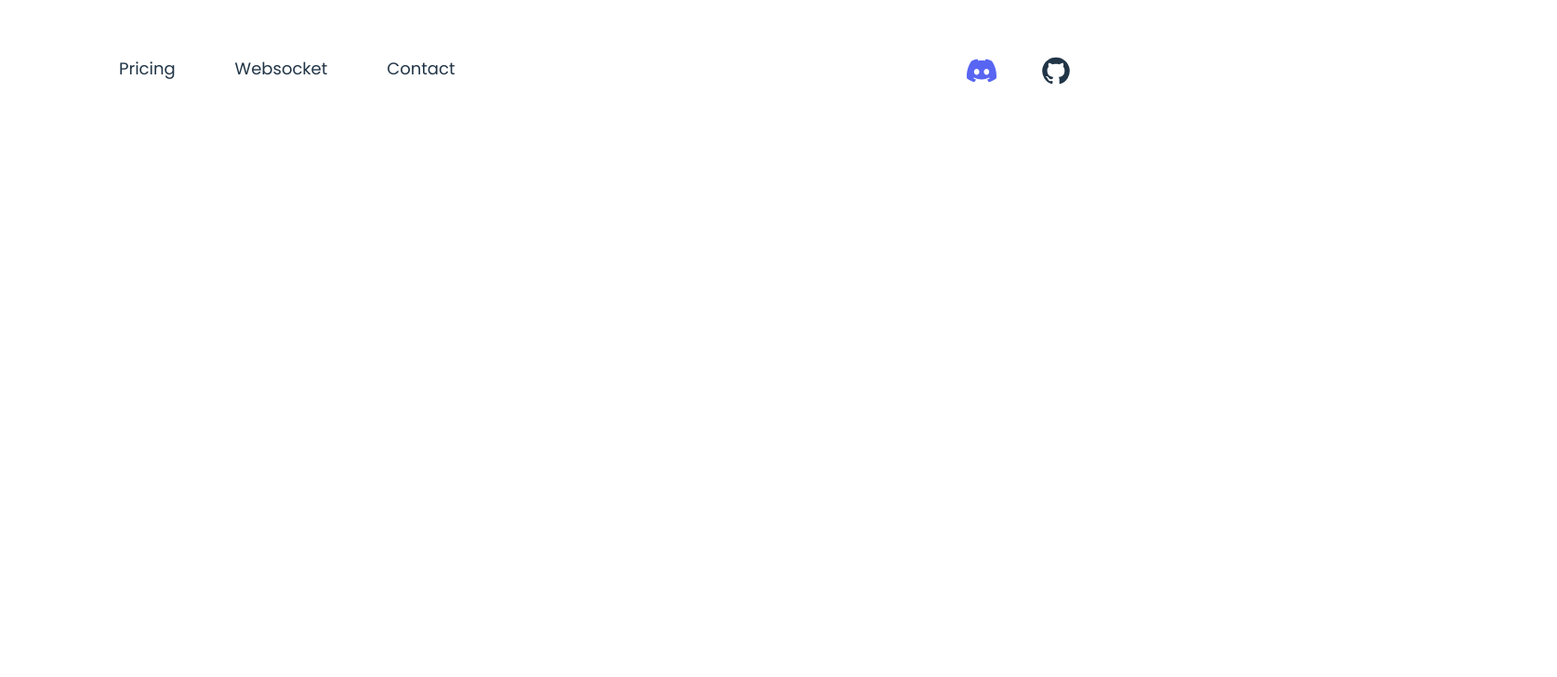
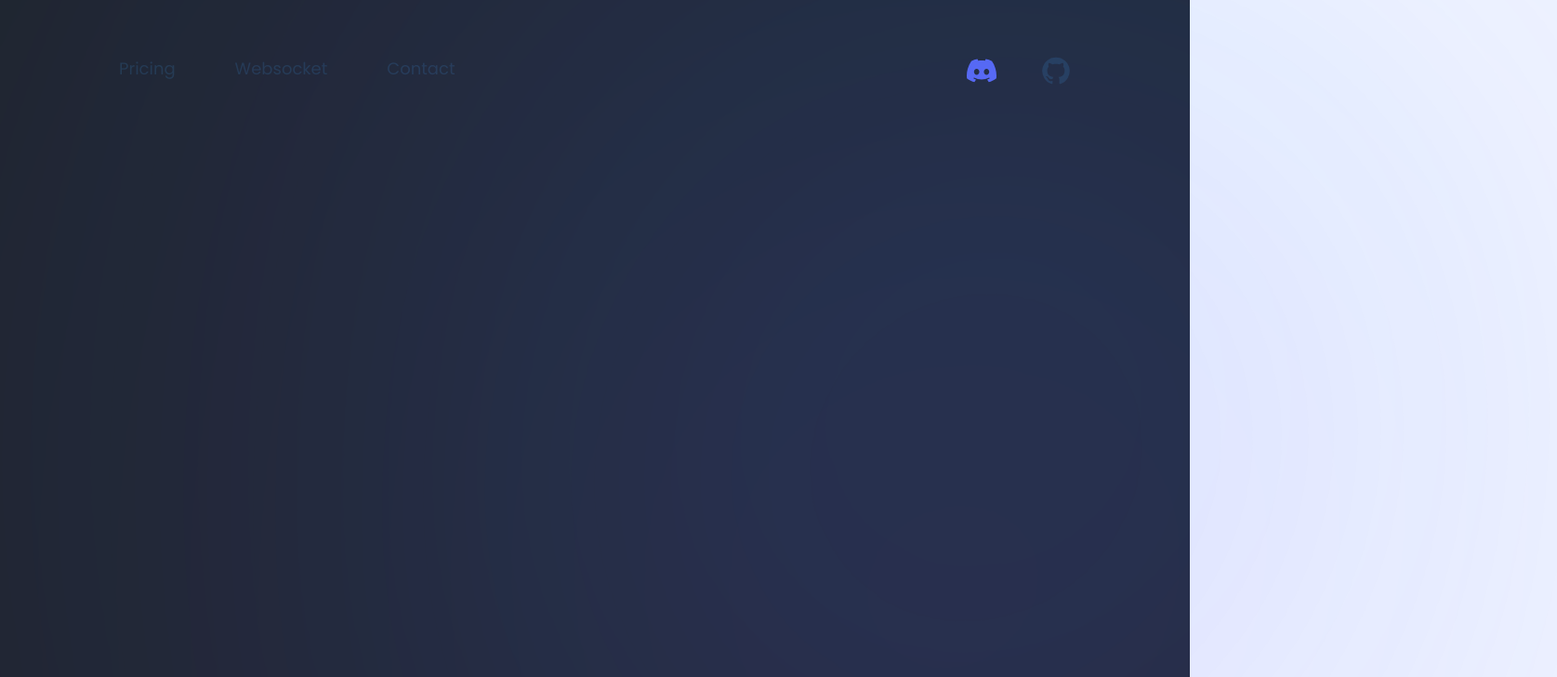
Before and after one commit to remcostoeten/7even-discounts, a React (Vite) app: page / in a window 1280 px wide. Shown: the top 728 px of the page at 93% size, 1675 px wide, since content can reach past the window. Built offline with nearby package versions, Linux system fonts and the light colour scheme.

Commit message:
add gradient

```diff
--- a/src/css/components/_navbar.scss
+++ b/src/css/components/_navbar.scss
@@ -1,7 +1,7 @@
 .header {
 	display: flex;
 	justify-content: space-between;
-	margin-top: 60px;
+	padding-top: 60px;
 
 	&__left {
 		display: flex;
--- a/src/css/core/_base.scss
+++ b/src/css/core/_base.scss
@@ -4,4 +4,36 @@
 }
 
 body {
+	background-color: $dark-blue;
+	height: 100vh;
+	position: relative;
+	overflow: hidden;
+
+	&:after {
+		content: '';
+		height: 100vh;
+		width: 75vw;
+		background-image: $gradient;
+		// background-color: $coloir-secondary;
+		border-radius: 50%;
+
+		filter: blur(500px);
+		right: -250px;
+		animation: AnimationName 15s ease infinite;
+		position: absolute;
+	}
 }
+@keyframes AnimationName {
+	0% {
+		background-position: 0% 50%;
+	}
+	50% {
+		opacity: 0.9;
+		filter: blur(750px);
+		background-position: 300% 50%;
+		transform: rotate(150deg);
+	}
+	100% {
+		background-position: 150% 50%;
+	}
+}
--- a/src/css/styles.css
+++ b/src/css/styles.css
@@ -36,6 +36,38 @@ h6 {
   margin: 0 auto;
 }
 
+body {
+  background-color: #1c2026;
+  height: 100vh;
+  position: relative;
+  overflow: hidden;
+}
+body:after {
+  content: "";
+  height: 100vh;
+  width: 75vw;
+  background-image: linear-gradient(to left bottom, #c400f7, #905aff, #577aff, #128fff, #019ef9);
+  border-radius: 50%;
+  filter: blur(500px);
+  right: -250px;
+  animation: AnimationName 15s ease infinite;
+  position: absolute;
+}
+
+@keyframes AnimationName {
+  0% {
+    background-position: 0% 50%;
+  }
+  50% {
+    opacity: 0.9;
+    filter: blur(750px);
+    background-position: 300% 50%;
+    transform: rotate(150deg);
+  }
+  100% {
+    background-position: 150% 50%;
+  }
+}
 @media (min-width: 768px) and (max-width: 1023px) {
   .hide-mobile-tablet {
     display: none;
@@ -147,7 +179,7 @@ select {
 .header {
   display: flex;
   justify-content: space-between;
-  margin-top: 60px;
+  padding-top: 60px;
 }
 .header__left {
   display: flex;
```
Also changed, not shown: src/css/variables/_colors.scss (+7 -3 lines), 1 other file (tests, documents, lock files or other folders).
